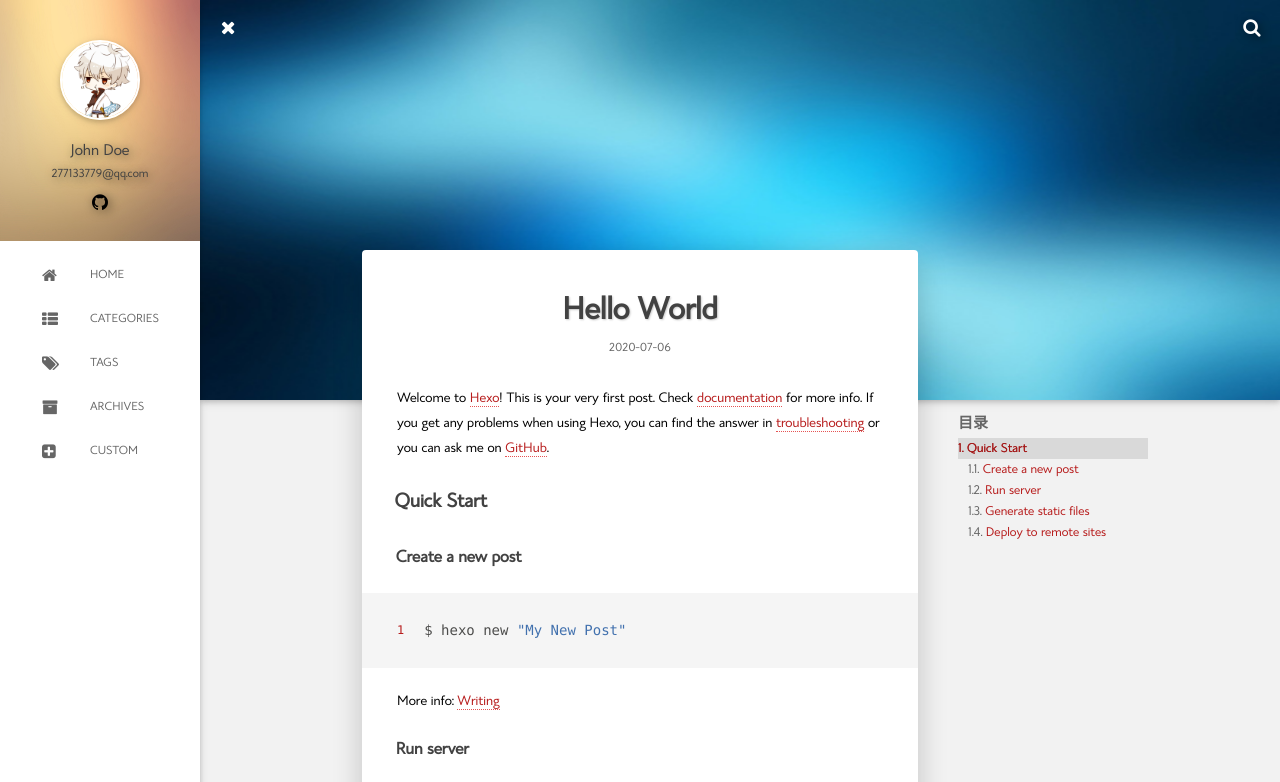
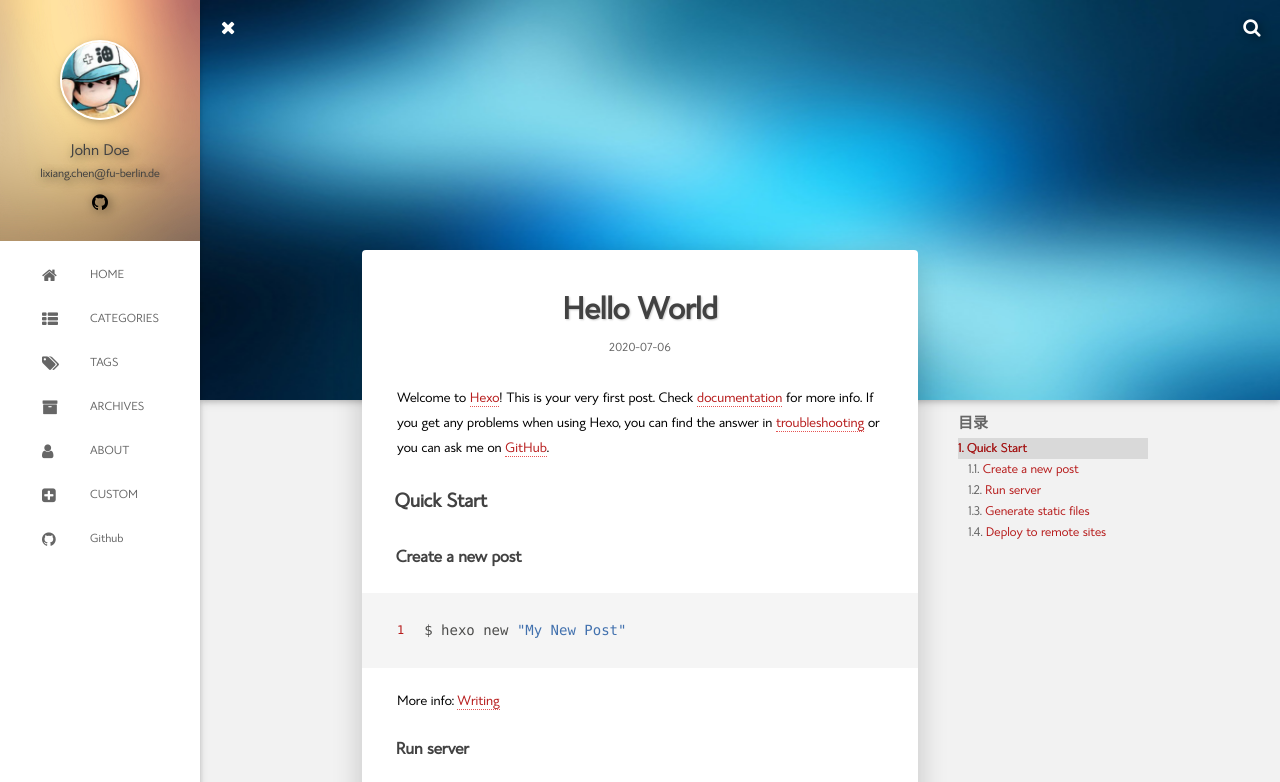
Before and after one commit to clx0126/clx0126.github.io, a plain HTML site: page 2020/07/06/hello-world/index.html in a window 1280 px wide. Shown: the top 782 px of the page. Drawn offline with nearby package versions, Linux system fonts and the light colour scheme; some packages are replaced by stand-ins of ours; a script that the page names is missing.

Commit message:
Site updated: 2020-07-06 15:30:12

```diff
--- a/2020/07/06/hello-world/index.html
+++ b/2020/07/06/hello-world/index.html
@@ -44,43 +44,61 @@
 
       <div class="brand">
         <a href="/" class="avatar waves-effect waves-circle waves-light">
-          <img src="/img/avatar.jpg">
+          <img src="/img/jiayou.jpg">
         </a>
         <hgroup class="introduce">
           <h5 class="nickname">John Doe</h5>
-          <a href="mailto:277133779@qq.com" title="277133779@qq.com" class="mail">
+          <a href="mailto:lixiang.chen@fu-berlin.de" title="lixiang.chen@fu-berlin.de" class="mail">
 
-              <span>2</span>
+              <span>l</span>
 
-              <span>7</span>
+              <span>i</span>
 
-              <span>7</span>
+              <span>x</span>
 
-              <span>1</span>
+              <span>i</span>
 
-              <span>3</span>
+              <span>a</span>
 
-              <span>3</span>
+              <span>n</span>
 
-              <span>7</span>
-
-              <span>7</span>
-
-              <span>9</span>
-
-              <span>@</span>
-
-              <span>q</span>
-
-              <span>q</span>
+              <span>g</span>
 
               <span>.</span>
 
               <span>c</span>
 
-              <span>o</span>
+              <span>h</span>
 
-              <span>m</span>
+              <span>e</span>
+
+              <span>n</span>
+
+              <span>@</span>
+
+              <span>f</span>
+
+              <span>u</span>
+
+              <span>-</span>
+
+              <span>b</span>
+
+              <span>e</span>
+
+              <span>r</span>
+
+              <span>l</span>
+
+              <span>i</span>
+
+              <span>n</span>
+
+              <span>.</span>
+
+              <span>d</span>
+
+              <span>e</span>
 
           </a>
         </hgroup>
@@ -88,7 +106,7 @@
         <ul class="menu-link">
 
               <li>
-                <a href="https://github.com/codefine" target="_blank">
+                <a href="https://github.com/clx0126" target="_blank">
                   <i class="icon icon-lg icon-github"></i>
                 </a>
               </li>
@@ -129,9 +147,23 @@
             </li>
 
             <li class="">
+              <a href="/about"  >
+                <i class="icon icon-lg icon-user"></i>
+                ABOUT
+              </a>
+            </li>
+
+            <li class="">
               <a href="/custom"  >
                 <i class="icon icon-lg icon-plus-square"></i>
                 CUSTOM
+              </a>
+            </li>
+
+            <li class="">
+              <a href="https://github.com/clx0126" target="_blank" >
+                <i class="icon icon-lg icon-github"></i>
+                Github
               </a>
             </li>
 
@@ -240,7 +272,7 @@
     </div>
     <footer>
         <a href="http://yoursite.com">
-            <img src="/img/avatar.jpg" alt="John Doe">
+            <img src="/img/jiayou.jpg" alt="John Doe">
             John Doe
         </a>
     </footer>
@@ -262,7 +294,7 @@
     <ul class="reset share-icons">
 
       <li>
-        <a class="weibo share-sns" target="_blank" href="http://service.weibo.com/share/share.php?url=http://yoursite.com/2020/07/06/hello-world/&title=《Hello World》 — Hexo&pic=http://yoursite.com/img/avatar.jpg" data-title="微博">
+        <a class="weibo share-sns" target="_blank" href="http://service.weibo.com/share/share.php?url=http://yoursite.com/2020/07/06/hello-world/&title=《Hello World》 — Hexo&pic=http://yoursite.com/img/jiayou.jpg" data-title="微博">
           <i class="icon icon-weibo"></i>
         </a>
       </li>
@@ -400,7 +432,7 @@
     <ul class="reset share-icons">
 
       <li>
-        <a class="weibo share-sns" target="_blank" href="http://service.weibo.com/share/share.php?url=http://yoursite.com/2020/07/06/hello-world/&title=《Hello World》 — Hexo&pic=http://yoursite.com/img/avatar.jpg" data-title="微博">
+        <a class="weibo share-sns" target="_blank" href="http://service.weibo.com/share/share.php?url=http://yoursite.com/2020/07/06/hello-world/&title=《Hello World》 — Hexo&pic=http://yoursite.com/img/jiayou.jpg" data-title="微博">
           <i class="icon icon-weibo"></i>
         </a>
       </li>
```
Also changed, not shown: archives/2020/07/index.html (+55 -23 lines), archives/2020/index.html (+55 -23 lines), archives/index.html (+55 -23 lines), index.html (+55 -23 lines), img/jiayou.jpg (added).
